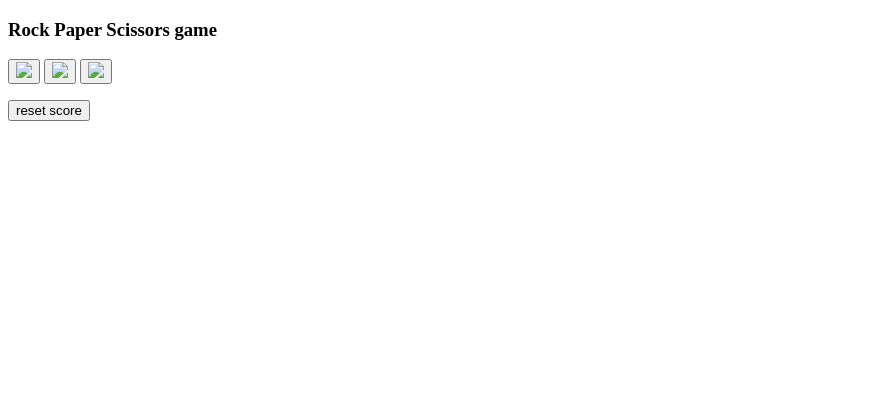
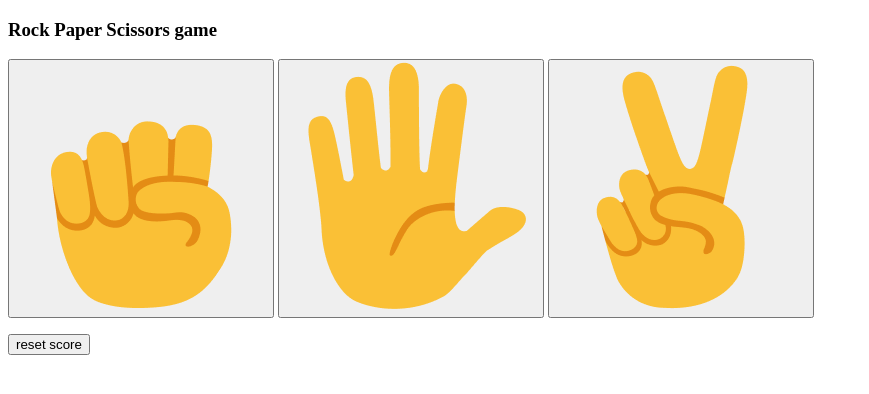
Before and after one commit to Bharatk10/Rock-Paper-Scissor-game.-, a plain HTML site: page index.html in a window 1280 px wide. Shown: the whole page, without its empty margins (0-869 px from the left). Drawn offline with Linux system fonts and the light colour scheme.

Commit message:
Update index.html

```diff
--- a/index.html
+++ b/index.html
@@ -4,19 +4,19 @@
     <meta charset="UTF-8">
     <meta name="viewport" content="width=device-width, initial-scale=1.0">
     <title>rock paper scissor</title>
-    <link rel="stylesheet" href="/rock paper scissor/rockpaperscissor.css">
+    <link rel="stylesheet" href="/rockpaperscissor.css">
 </head>
 <body>
     <h3 class="title">Rock Paper Scissors game</h3>
     <p>
         <button  class="move-button js-rock-button" onclick="playgame('rock')">
-        <img src="/rock paper scissor/images/rock-emoji.png" class="move-icon">
+        <img src="images/rock-emoji.png" class="move-icon">
         </button>
         <button  class="move-button js-paper-button" onclick="playgame('paper')">
-            <img src="/rock paper scissor/images/paper-emoji.png" class="move-icon">
+            <img src="images/paper-emoji.png" class="move-icon">
         </button>
         <button class="move-button js-scissors-button" onclick="playgame('scissor')">
-            <img src="/rock paper scissor/images/scissor-emoji.png" class="move-icon">
+            <img src="images/scissor-emoji.png" class="move-icon">
         </button>
     </p>
     <button onclick="
```
